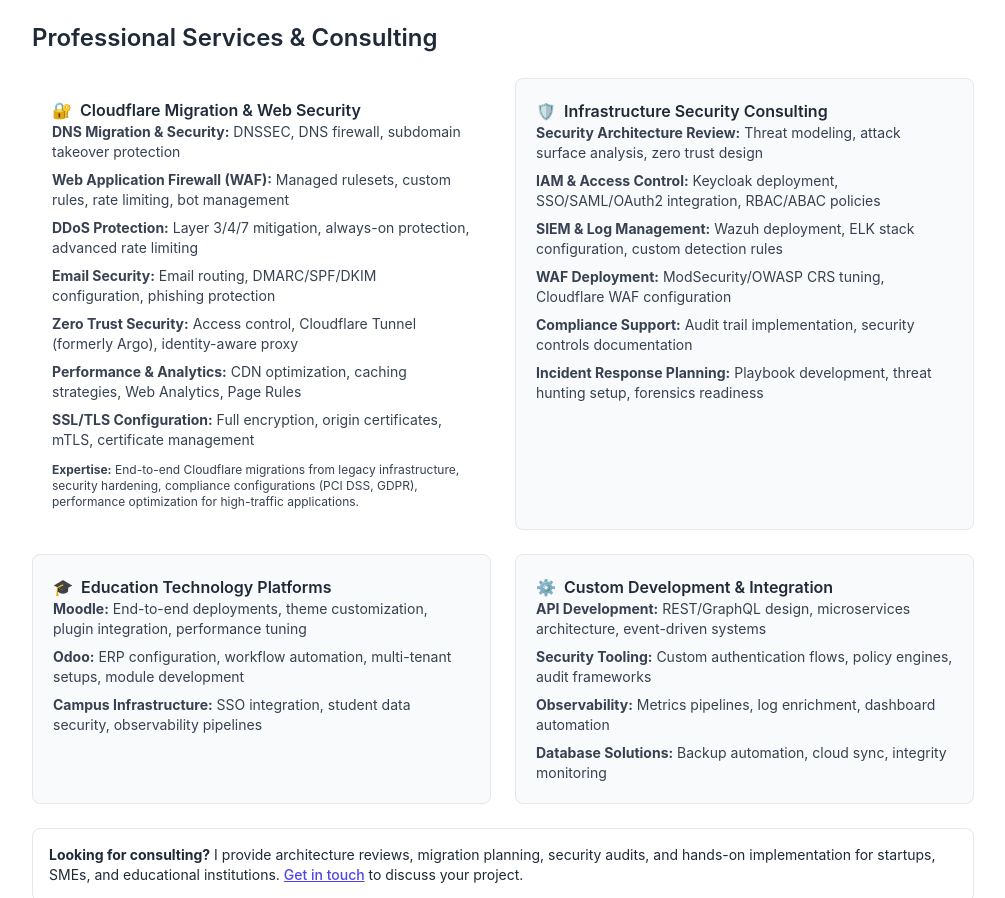
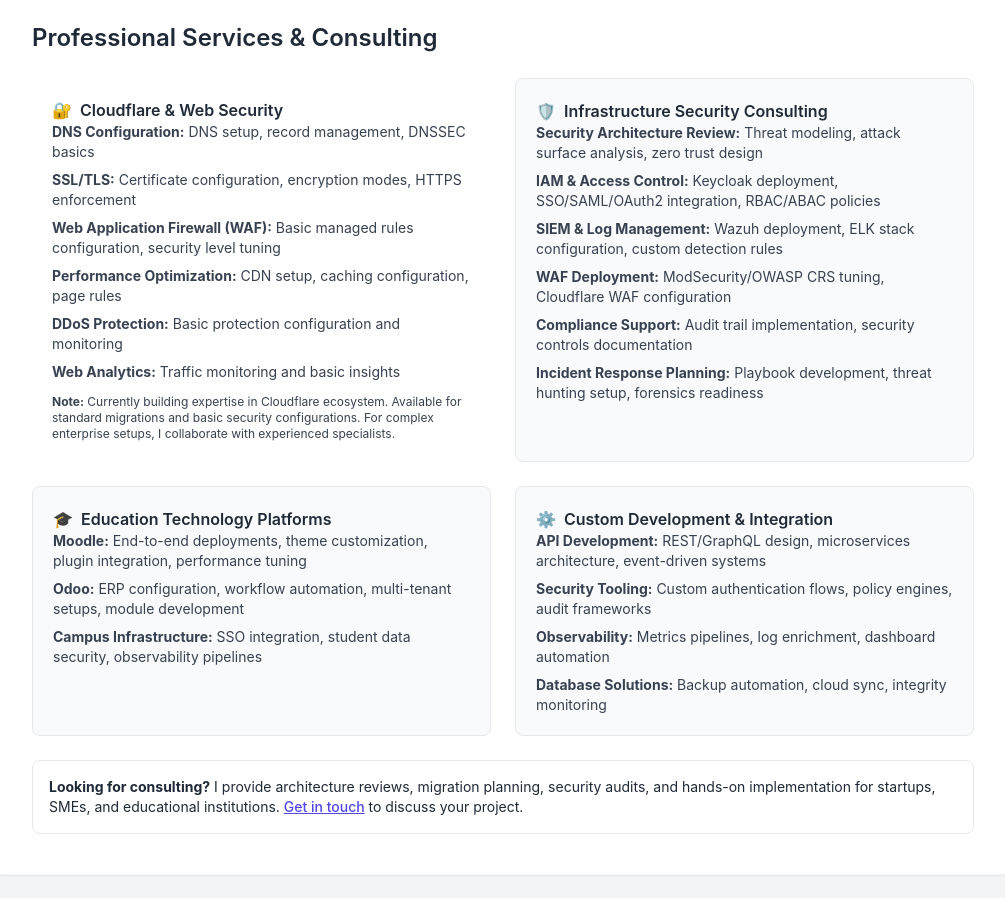
Before and after one commit to tsognong/tsognong.github.io, a website: page index.html in a window 1280 px wide. Shown: the part 2360-3258 px from the top of the page, without its empty margins (137-1142 px from the left). Drawn offline with Linux system fonts and the light colour scheme.

Commit message:
Adjust Cloudflare services to reflect beginner level expertise

```diff
--- a/index.html
+++ b/index.html
@@ -229,19 +229,18 @@
   <div class="grid md:grid-cols-2 gap-6">
     <div class="p-5 border-2 border-orange-200 rounded-lg hover:shadow-lg transition bg-gradient-to-br from-orange-50 to-white">
       <h3 class="font-semibold text-gray-800 mb-3 flex items-center gap-2">
-        <span class="text-orange-600">🔐</span> Cloudflare Migration & Web Security
+        <span class="text-orange-600">🔐</span> Cloudflare & Web Security
       </h3>
       <ul class="space-y-2 text-sm text-gray-700">
-        <li><strong>DNS Migration & Security:</strong> DNSSEC, DNS firewall, subdomain takeover protection</li>
-        <li><strong>Web Application Firewall (WAF):</strong> Managed rulesets, custom rules, rate limiting, bot management</li>
-        <li><strong>DDoS Protection:</strong> Layer 3/4/7 mitigation, always-on protection, advanced rate limiting</li>
-        <li><strong>Email Security:</strong> Email routing, DMARC/SPF/DKIM configuration, phishing protection</li>
-        <li><strong>Zero Trust Security:</strong> Access control, Cloudflare Tunnel (formerly Argo), identity-aware proxy</li>
-        <li><strong>Performance & Analytics:</strong> CDN optimization, caching strategies, Web Analytics, Page Rules</li>
-        <li><strong>SSL/TLS Configuration:</strong> Full encryption, origin certificates, mTLS, certificate management</li>
+        <li><strong>DNS Configuration:</strong> DNS setup, record management, DNSSEC basics</li>
+        <li><strong>SSL/TLS:</strong> Certificate configuration, encryption modes, HTTPS enforcement</li>
+        <li><strong>Web Application Firewall (WAF):</strong> Basic managed rules configuration, security level tuning</li>
+        <li><strong>Performance Optimization:</strong> CDN setup, caching configuration, page rules</li>
+        <li><strong>DDoS Protection:</strong> Basic protection configuration and monitoring</li>
+        <li><strong>Web Analytics:</strong> Traffic monitoring and basic insights</li>
       </ul>
       <div class="mt-3 p-3 bg-orange-100 rounded text-xs text-gray-700">
-        <strong>Expertise:</strong> End-to-end Cloudflare migrations from legacy infrastructure, security hardening, compliance configurations (PCI DSS, GDPR), performance optimization for high-traffic applications.
+        <strong>Note:</strong> Currently building expertise in Cloudflare ecosystem. Available for standard migrations and basic security configurations. For complex enterprise setups, I collaborate with experienced specialists.
       </div>
     </div>
     <div class="p-5 border rounded-lg hover:shadow transition bg-gray-50">
```
